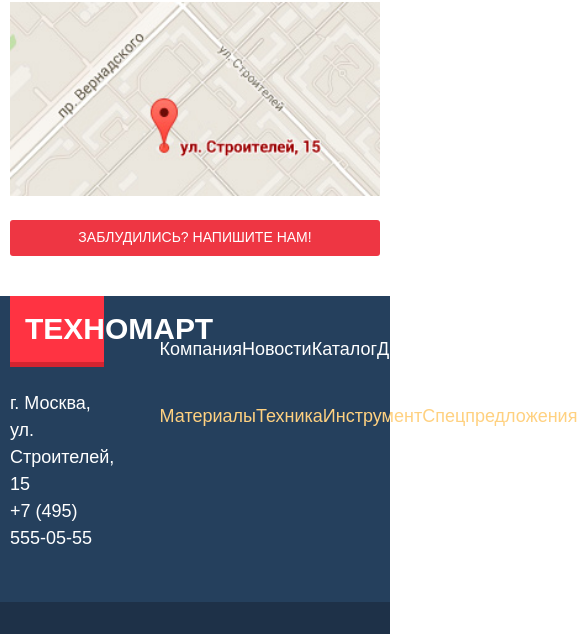
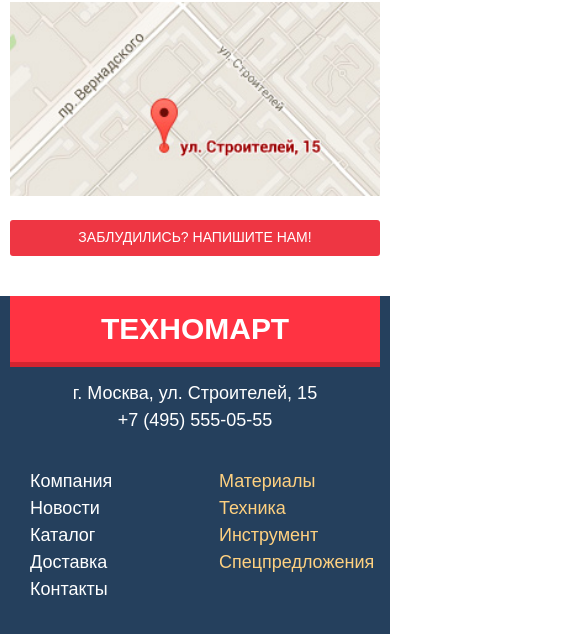
Before and after one commit to zonderweb/Tech, a website: page app/index.html in a window 390 px wide. Shown: the part 4845-5479 px from the top of the page, 577 px wide, since content can reach past the window. Drawn offline with nearby package versions, Linux system fonts and the light colour scheme; a web font is replaced by a local one.

Commit message:
Адаптация Top_footer

```diff
--- a/app/sass/_footer.scss
+++ b/app/sass/_footer.scss
@@ -17,14 +17,25 @@
 		float: left;
 		font-size: 1.125em;
 		line-height: 1.500em;
+		@media screen and (max-width: 810px) {
+			float: none;
+			text-align: center;
+		}
 	}
 }
 .foomenu-top {
 	margin: 40px auto;
+	@media screen and (max-width: 420px) {
+		margin: 0;
+	}
 }
 .foomenu-top__list,
 .foomenu-bottom__list {
 	display: table-row;
+	@media screen and (max-width: 420px) {
+		display: block;
+		padding-left: 20px;
+	}
 }
 
 .foomenu-top__item,
@@ -34,6 +45,13 @@
 	width: auto;
 	text-align: right;
 	vertical-align: bottom;
+	@media screen and (max-width: 810px) {
+		text-align: center;
+	}
+	@media screen and (max-width: 420px) {
+		display: block;
+		text-align: left;
+	}
 }
 
 .foomenu-top__link,
@@ -50,6 +68,10 @@
 	}
 	&:active {
 		opacity: .5;
+	}
+	@media screen and (max-width: 420px) {
+		display: inline-block;
+		width: auto;
 	}
 }
 .foomenu-bottom__link {
--- a/app/sass/_grid.scss
+++ b/app/sass/_grid.scss
@@ -145,10 +145,28 @@
 .footer-adress {
 	@include span(4);
 	padding-right: span(1);
+	@media screen and (max-width: 810px) {
+		@include span(12);
+		padding-right: 0;
+	}
 }
 .footer-menu {
 	@include span(8 last);
 	padding-left: span(1);
+	@media screen and (max-width: 810px) {
+		@include span(12);
+		padding-left: 0;
+	}
+}
+.foomenu-top {
+	@media screen and (max-width: 420px) {
+		@include span (6 of 12);
+	}
+}
+.foomenu-bottom{
+	@media screen and (max-width: 420px) {
+		@include span (6 of 12 last);
+	}
 }
 .site-info {
 	@include span(5);
@@ -157,10 +175,7 @@
 	@include span(3);
 }
 .feedback-info {
-	@include span(2);
-}
-.desing-info {
-	@include span(2 last);
+	@include span(4 last);
 }
 .form-popup {
 	@include container();
```
Also changed, not shown: app/css/main.css.
